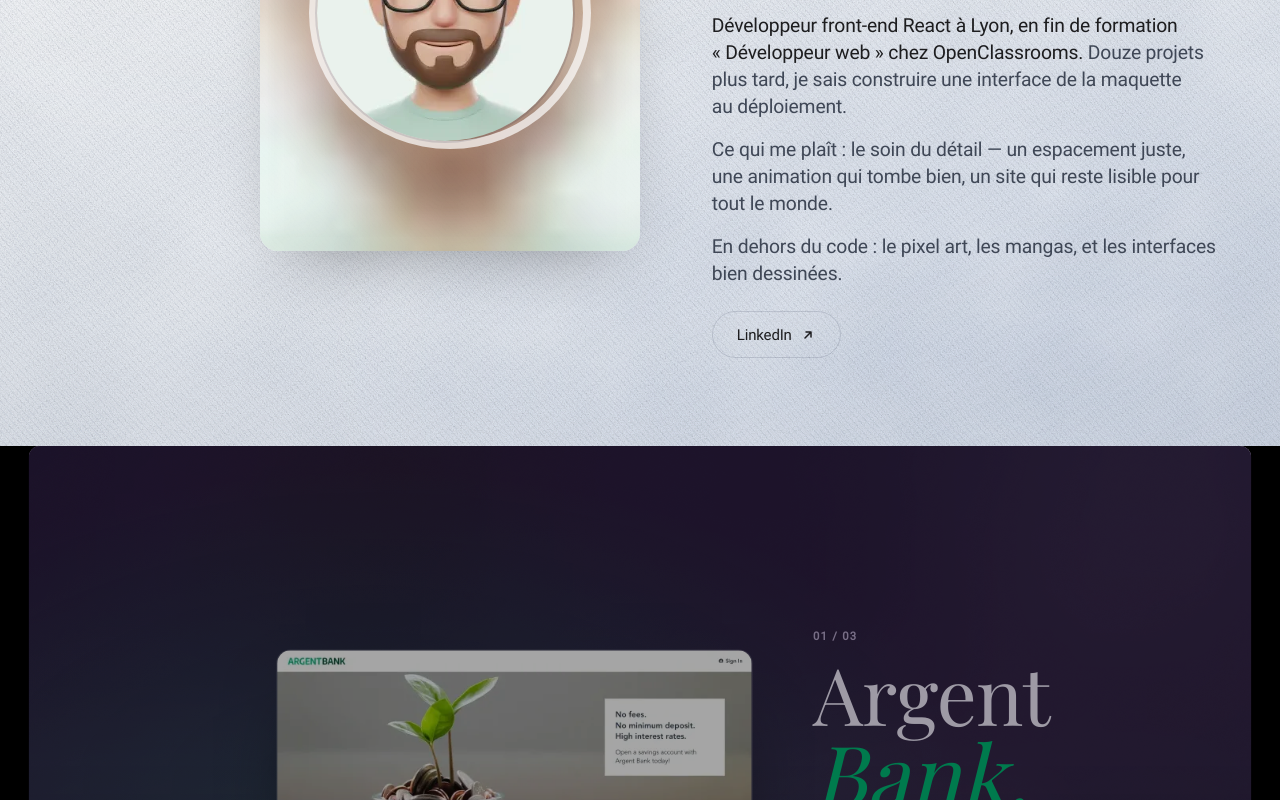
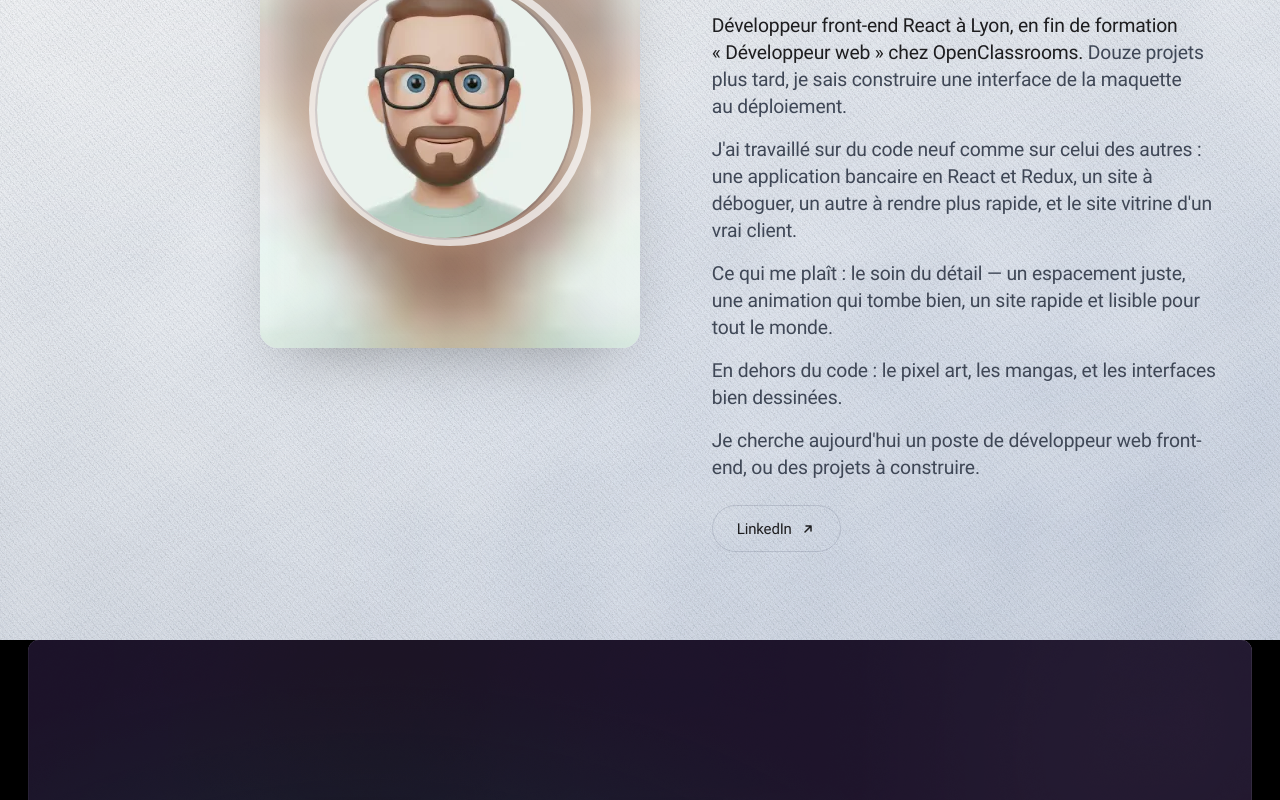
Before and after one commit to KevinPTEK/portfolio, a React (Vite) app: page / in a window 1280 px wide. Shown: the part 1220-2020 px from the top of the page. Built offline with nearby package versions, Linux system fonts and the light colour scheme.

Commit message:
Enrichit À propos et Contact

```diff
--- a/src/sections/About/About.jsx
+++ b/src/sections/About/About.jsx
@@ -13,7 +13,7 @@
 const linkedin = socials.find(({ name }) => name === 'LinkedIn')
 
 /**
- * « À propos » : trois paragraphes, mon portrait sur son reflet flouté, mon CV
+ * « À propos » : cinq paragraphes, mon portrait sur son reflet flouté, mon CV
  * (quand le PDF existe) et LinkedIn.
  */
 export function About() {
@@ -42,13 +42,22 @@
             maquette au déploiement.
           </p>
           <p className="about__paragraph">
+            J'ai travaillé sur du code neuf comme sur celui des autres&nbsp;:
+            une application bancaire en React et Redux, un site à déboguer, un
+            autre à rendre plus rapide, et le site vitrine d'un vrai client.
+          </p>
+          <p className="about__paragraph">
             Ce qui me plaît&nbsp;: le soin du détail — un espacement juste, une
-            animation qui tombe bien, un site qui reste lisible pour tout le
+            animation qui tombe bien, un site rapide et lisible pour tout le
             monde.
           </p>
           <p className="about__paragraph">
             En dehors du code&nbsp;: le pixel art, les mangas, et les interfaces
             bien dessinées.
+          </p>
+          <p className="about__paragraph">
+            Je cherche aujourd'hui un poste de développeur web front-end, ou des
+            projets à construire.
           </p>
           <div className="about__actions">
             <CvButton variant="primary" />
--- a/src/sections/Contact/Contact.jsx
+++ b/src/sections/Contact/Contact.jsx
@@ -29,7 +29,7 @@
           title="Travaillons ensemble."
           accent="ensemble."
           lead={
-            'Un poste, une alternance, un projet, une simple question\u00a0: je réponds vite.'
+            'Je cherche un poste de développeur web front-end, ou des projets à mener\u00a0: un site, une application React, une interface à rendre plus rapide ou plus accessible. Une simple question compte aussi\u00a0: je réponds vite.'
           }
         />
       </Reveal>
```
Also changed, not shown: 2 other files (tests, documents, lock files or other folders).
